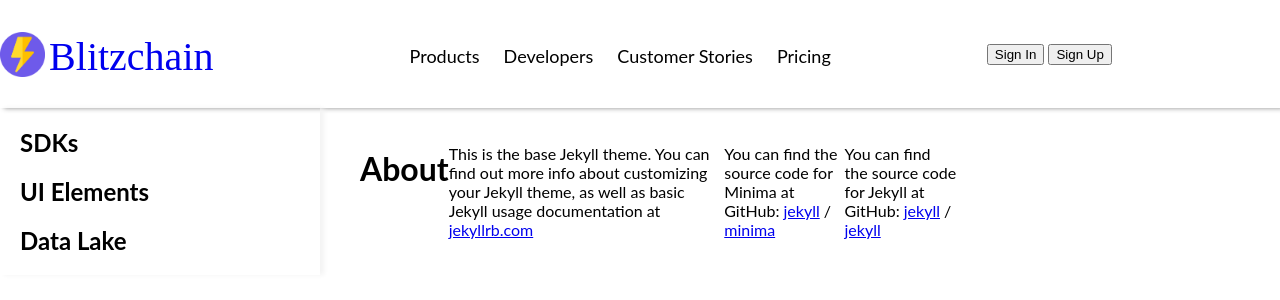
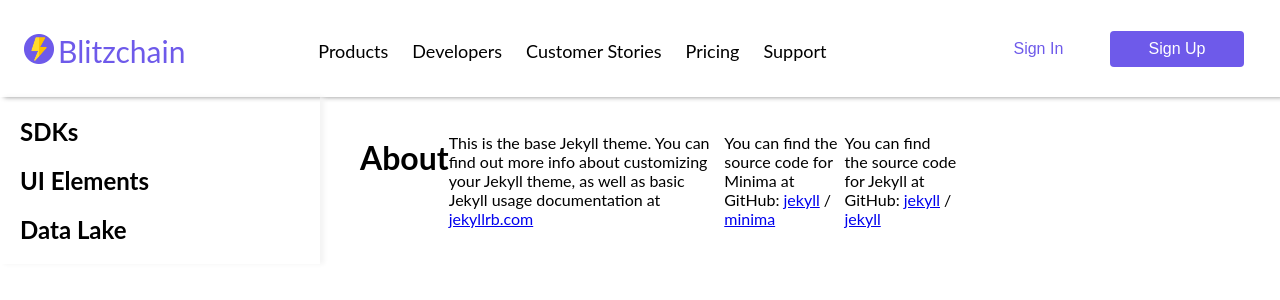
Before and after one commit to blitzchain/tutorials, a Jekyll site: the page built from about.markdown, in a window 1280 px wide. Shown: the top 300 px of the page. Built offline with Jekyll 4.4.1, drawn with Linux system fonts in a browser that asks for light colours.

Commit message:
Update header

```diff
--- a/_includes/header.html
+++ b/_includes/header.html
@@ -4,17 +4,30 @@
         <nav id="desktop-navigation" class="menu-desktop-navigation-menu-container">
             <ul id="desktop-menu" class="header-menu">
                 {% for item in site.data.navigation-menus.primary-menu %}
-                <li class="menu-item menu-item-type-post_type menu-item-object-page menu-item-447">
-                    <a href="{{ item.url }}">{{ item.title }}</a>
-                </li>
+                    {% if item.submenu != null %}
+                        <li class="menu-item menu-item-type-post_type menu-item-object-page menu-item-447">
+                            <a href="{{ item.url }}">{{ item.title }}
+                                <ul>
+                                    {% for sub in item.submenu %}
+                                        <li class="menu-item menu-item-type-post_type menu-item-object-page menu-item-447">
+                                            <a href="{{ sub.url }}">{{ sub.title }}</a>
+                                        </li>
+                                    {% endfor %}
+                                </ul>
+                            </a>
+                        </li>
+                    {% else %}
+                        <li class="menu-item menu-item-type-post_type menu-item-object-page menu-item-447">
+                            <a href="{{ item.url }}">{{ item.title }}</a>
+                        </li>
+                    {% endif %}
                 {% endfor %}
             </ul>
         </nav>
-        <div>
-            <button class="toggle-button">Sign In</button>
-            <button class="toggle-button">Sign Up</button>
+        <div id="header-cta">
+            <button id="sign-in" class="toggle-button">Sign In</button>
+            <button id="sign-up" class="toggle-button">Sign Up</button>
         </div>
-        <a id="header-cta" href="{{ site.header_cta_url }}">{{ site.header_cta_title }}</a>
         <button id="mobile-menu-toggle" class="toggle-button" onclick="toggleMobileMenu()">&#9776;</button>
     </div>
 </header>
--- a/assets/css/style.css
+++ b/assets/css/style.css
@@ -1,5 +1,3 @@
-
-
 body {
     font-family: 'Lato', sans-serif;
     font-size: 16px;
@@ -25,7 +23,7 @@ body {
 }
 
 .custom-logo {
-    height: 45px;
+    height: 30px;
     width:auto;
 }
 
@@ -35,21 +33,14 @@ body {
 }
 
 .custom-logo-title{
-    font-family: 'League Gothic', condenced-regular;
     font-weight: 400;
-    font-size: 40px;
+    font-size: 30px;
     margin: 0px 0px -2px 0px;
     padding: 3px 0px 0px 4px;
-    color: var(--theme-color-one);
+    color: #6E5AEA;
 }
 
-.coderdojo-name {
-    font-family: 'League Gothic', condenced-regular;
-    font-weight: 400;
-    font-size: 28px;
-    margin: 0px 0px -2px 0px;
-    padding: 3px 0px 0px 4px;
-}
+
 
 /******************************************************************/
 /***************************** Header *****************************/
@@ -57,6 +48,8 @@ body {
 
 #site-header {
     background: var(--core-color-one);
+  padding-left:24px;
+  padding-right:24px;
     max-height: 109px;
     -webkit-box-shadow: 4px 0px 5px 0px rgba(138,138,138,1);
     -moz-box-shadow: 4px 0px 5px 0px rgba(138,138,138,1);
@@ -93,6 +86,8 @@ body {
 /*************************** Primary Menu *************************/
 /******************************************************************/
 
+
+
 #header-cta,
 #desktop-navigation {
     display: none;
@@ -103,6 +98,7 @@ body {
     display: flex;
     justify-content: space-evenly;
     padding-top: 4px;
+  padding-inline-start:0;
 }
 
 #header-cta,
@@ -116,6 +112,56 @@ body {
 
 .header-menu > .menu-item > a {
     display: block;
+}
+
+.header-menu > .menu-item > ul {
+    display: none;
+    position: absolute;
+    z-index: 1000;
+    display: none;
+    float: left;
+    min-width: 8rem;
+    padding: 0.5rem 0;
+    margin: 0.125rem 0 0;
+    font-size: 1rem;
+    color: #212529;
+    text-align: left;
+    list-style: none;
+    background-color: #fff;
+    background-clip: padding-box;
+    border: 1px solid rgba(0, 0, 0, 0.15);
+    border-radius: 0.25rem;
+}
+
+.header-menu > .menu-item:hover > ul {
+    display: block;
+}
+
+.header-menu > .menu-item > ul {
+    list-style: none;
+}
+
+.header-menu > .menu-item > ul > li {
+    display: block;
+    min-width: 8rem;
+    padding: 0.25rem 1.5rem;
+    clear: both;
+    font-weight: 400;
+    color: #212529;
+    text-align: inherit;
+    white-space: nowrap;
+    background-color: transparent;
+    border: 0;
+}
+
+.header-menu > .menu-item > ul > li > a {
+    color: #000000;
+    text-decoration: none;
+
+}
+
+.header-menu > .menu-item > ul > li:hover {
+    background-color: #e9ecef;
 }
 
 @media only screen and (min-width: 769px) {
@@ -192,6 +238,36 @@ body {
     #mobile-menu-toggle {
         display: none;
     }
+}
+
+/* Header Call To Action
+*/
+
+#sign-in {
+  background: #FFFFFF;
+  border: 0px;
+  width: 134px;
+  color: #fff;
+  padding: 0.375rem 0.75rem;
+  font-size: 1rem;
+  font-weight:400;
+  line-height: 1.5;
+  color: #6E5AEA;
+      border-radius: 0.25rem;
+  cursor: pointer;
+}
+
+#sign-up {
+  background: #6E5AEA;
+  cursor: pointer;
+  border: 0px;
+  width: 134px;
+  color: #fff;
+  font-weight:400;
+  padding: 0.375rem 0.75rem;
+  font-size: 1rem;
+  line-height: 1.5;
+  border-radius: 0.25rem;
 }
 
 
@@ -324,6 +400,7 @@ body {
     display:inline-block;
     padding: 8px;
     border:#6E5AEA 1px solid;
+    border-radius: 6px;
     margin-bottom: 8px;
 }
 
```
Also changed, not shown: _data/navigation-menus.yml (+14 -4 lines), _layouts/home.html (+8 -0 lines).
